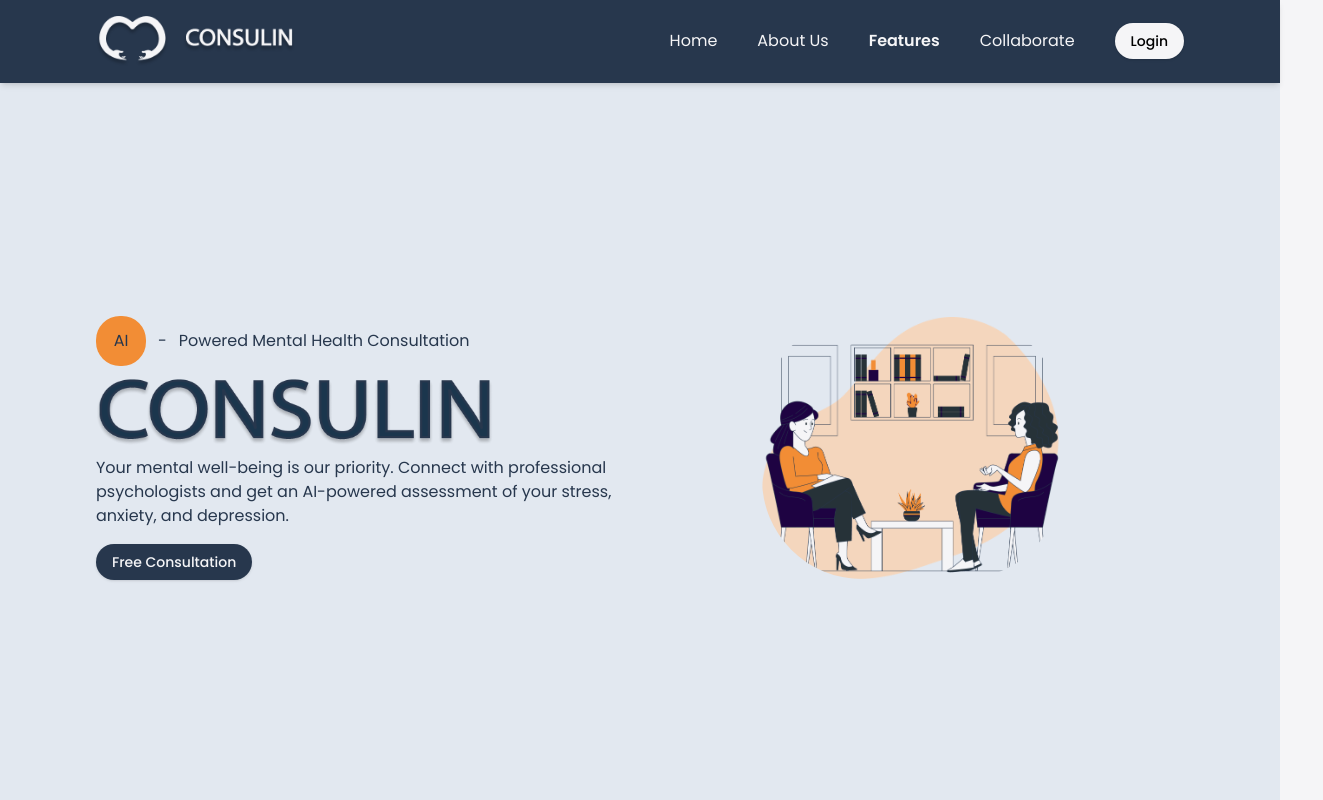
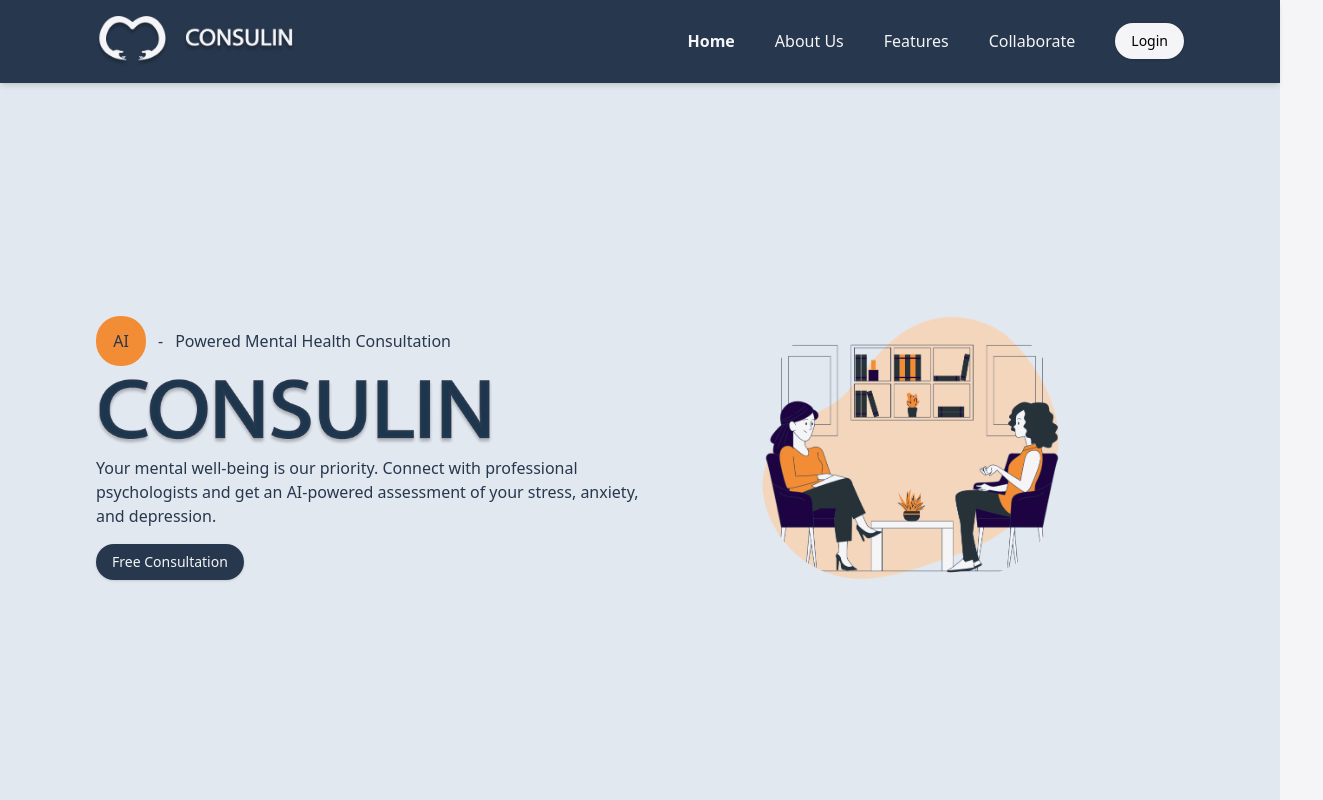
Before and after one commit to wrapresearchshiphumic2024/consulin-frontend-website, a Next.js app: page / in a window 1280 px wide. Shown: the top 800 px of the page, 1323 px wide, since content can reach past the window. Built offline with nearby package versions, Linux system fonts and the light colour scheme.

Commit message:
fix tampilan

```diff
--- a/app/globals.css
+++ b/app/globals.css
@@ -2,9 +2,6 @@
 @tailwind components;
 @tailwind utilities;
 
-body {
-  font-family: var(--font-poppins);
-}
 
 @layer utilities {
   .text-balance {
--- a/app/layout.tsx
+++ b/app/layout.tsx
@@ -31,11 +31,10 @@
   children: React.ReactNode;
 }>) {
   return (
-    <html lang="en" className={`${poppins.variable} scroll-smooth `}>
-      <body
-        className={` bg-secondary-custom_secondary overflow-x-hidden w-screen`}
-      >
-        {children}
+    <html lang="en" className={`${poppins.variable} scroll-smooth`}>
+      <body className={` bg-secondary-custom_secondary  `}>
+        <div className="relative w-screen overflow-x-hidden ">{children}</div>
+
         <Toaster />
       </body>
     </html>
```
